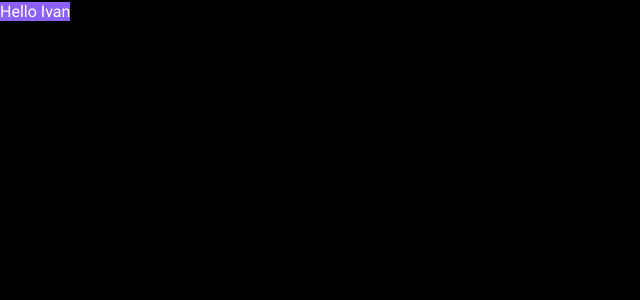
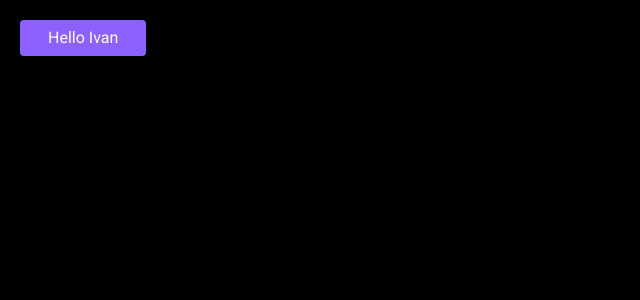
Before and after one commit to vitaly1234567890/CardProject, a React (Vite) app: page / in a window 1280 px wide. Shown: the top 300 px of the page, without its empty margins (0-640 px from the left). Built offline with nearby package versions, Linux system fonts and the light colour scheme.

Commit message:
add components button

```diff
--- a/src/components/ui/button/button.module.scss
+++ b/src/components/ui/button/button.module.scss
@@ -1,21 +1,56 @@
 .button {
   all: unset;
+
   cursor: pointer;
+
+  display: inline-flex;
+  gap: 10px;
+  align-items: center;
+  justify-content: center;
+
   box-sizing: border-box;
+  margin-top: 20px;
+  margin-left: 20px;
+  padding: 6px 28px;
+
+  font-family: inherit;
   color: inherit;
-  font-family: inherit;
+
+  border: none;
+  border-radius: 4px;
 
   &:focus-visible {
-    outline: 2px solid var(--color-info-500);
+    outline: 2px solid var(--color-info-700);
+  }
+
+  &:disabled {
+    cursor: default;
+    opacity: 0.5;
   }
 }
 
 .primary {
   background-color: var(--color-accent-500);
+
+  &:hover {
+    background-color: var(--color-accent-300);
+  }
+
+  &:active {
+    background-color: var(--color-accent-700);
+  }
 }
 
 .secondary {
   background-color: var(--color-dark-300);
+
+  &:hover:enabled {
+    background-color: var(--color-dark-100);
+  }
+
+  &:active:enabled {
+    background-color: var(--color-dark-500);
+  }
 }
 
 .fullWidth {
--- a/src/components/ui/button/button.tsx
+++ b/src/components/ui/button/button.tsx
@@ -1,19 +1,29 @@
-import { ComponentPropsWithoutRef, ElementType } from 'react'
+import { ComponentPropsWithoutRef, ElementType, ReactNode } from 'react'
+
+import clsx from 'clsx'
 
 import s from './button.module.scss'
 
 export type ButtonProps<T extends ElementType = 'button'> = {
   as?: T
+  children?: ReactNode
+  classname?: string
   fullWidth?: boolean
   variant?: 'primary' | 'secondary'
 } & ComponentPropsWithoutRef<T>
 
 export const Button = <T extends ElementType = 'button'>(props: ButtonProps<T>) => {
-  const { as: Component = 'button', className, fullWidth, variant = 'primary', ...rest } = props
+  const {
+    as: Component = 'button',
+    className,
+    fullWidth = false,
+    variant = 'primary',
+    ...rest
+  } = props
 
   return (
     <Component
-      className={`${s.button} ${s[variant]} ${fullWidth ? s.fullWidth : ''} ${className}`}
+      className={clsx(s.button, s[variant], fullWidth ? s.fullWidth : '', className)}
       {...rest}
     />
   )
```
Also changed, not shown: 1 other file (tests, documents, lock files or other folders).
